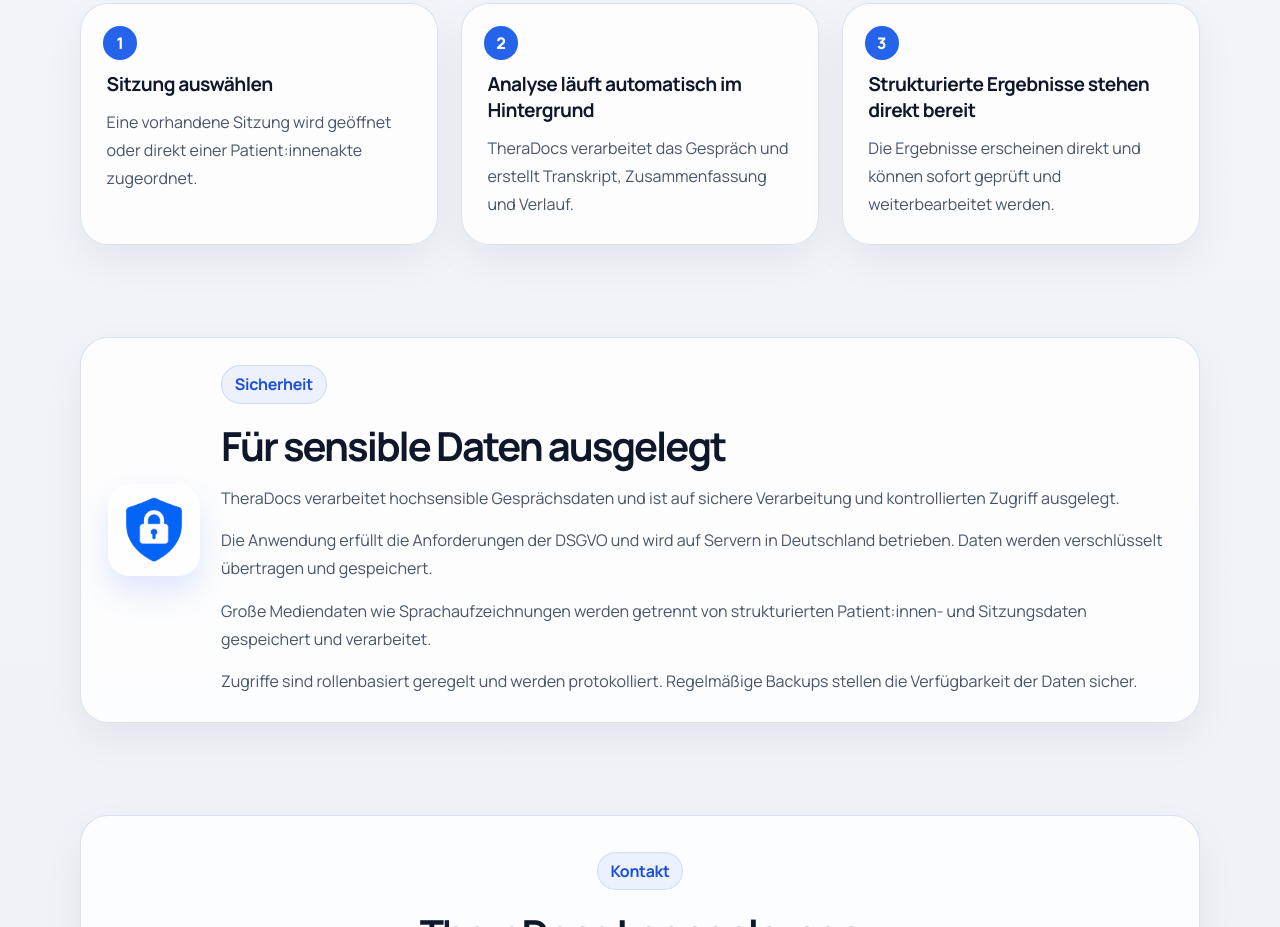
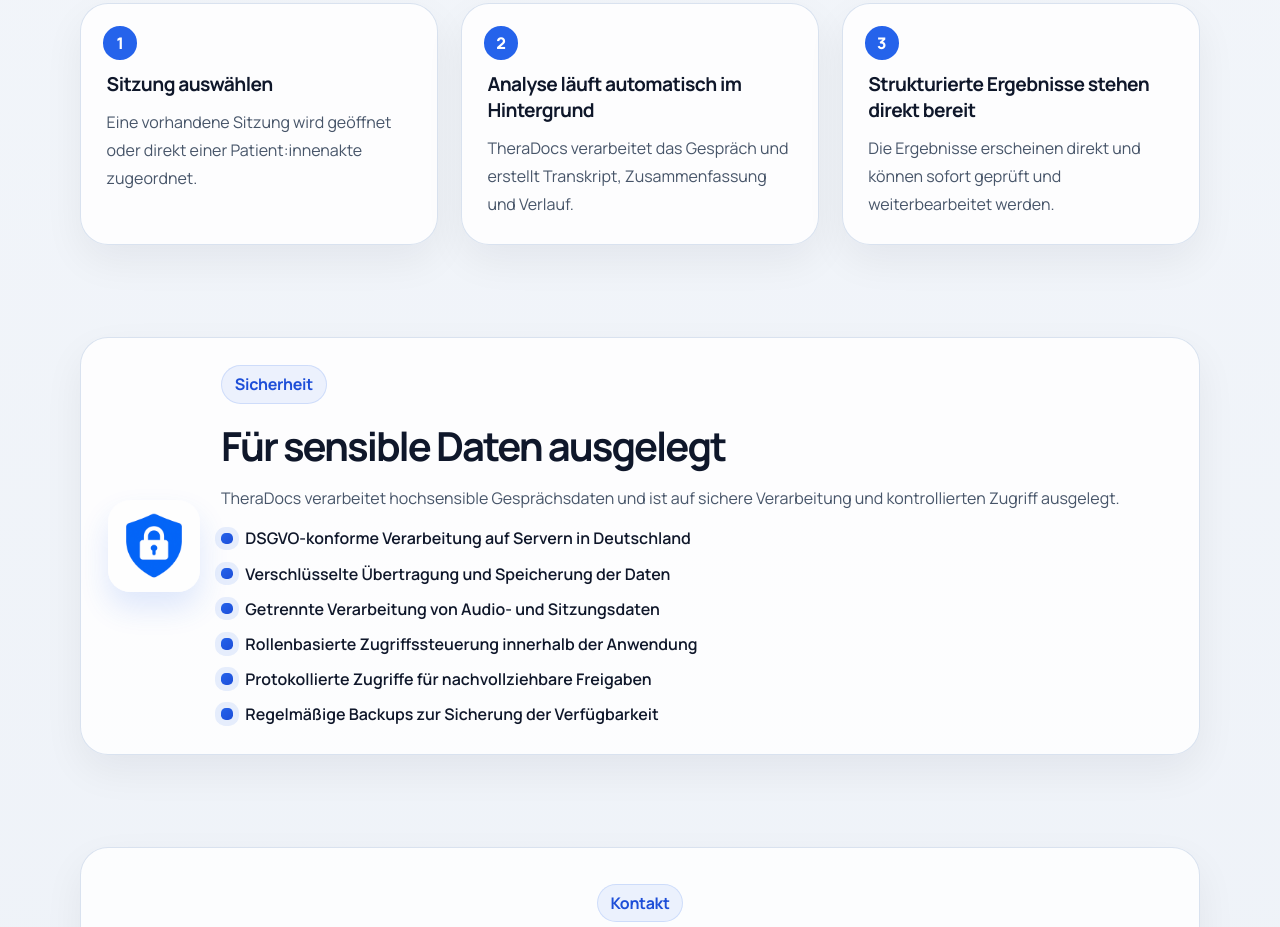
Before and after one commit to Sumora-ai/theradocs-website, a plain HTML site: page index.html in a window 1280 px wide. Shown: the part 3238-4165 px from the top of the page. Drawn offline with Linux system fonts and the light colour scheme.

Commit message:
Textanpassungen 3

```diff
--- a/index.html
+++ b/index.html
@@ -502,7 +502,6 @@
         .availability-note {
             display: flex;
             flex-direction: column;
-            justify-content: space-between;
             background:
                 linear-gradient(180deg, rgba(255, 255, 255, 0.92) 0%, rgba(238, 244, 255, 0.98) 100%);
         }
@@ -514,7 +513,7 @@
         .availability-note .mini-list {
             display: grid;
             gap: 0.65rem;
-            margin-top: 0.65rem;
+            margin-top: 0.55rem;
         }
 
         .mini-list span {
@@ -573,6 +572,40 @@
             height: 92px;
             border-radius: 22px;
             box-shadow: 0 16px 30px rgba(37, 99, 235, 0.14);
+        }
+
+        .security-copy p {
+            margin: 0;
+            color: var(--muted);
+            line-height: 1.75;
+        }
+
+        .security-list {
+            list-style: none;
+            margin: 0.9rem 0 0;
+            padding: 0;
+            display: grid;
+            gap: 0.65rem;
+        }
+
+        .security-list li {
+            display: flex;
+            align-items: flex-start;
+            gap: 0.8rem;
+            color: var(--text);
+            font-weight: 600;
+            line-height: 1.55;
+        }
+
+        .security-list li::before {
+            content: "";
+            width: 0.72rem;
+            height: 0.72rem;
+            margin-top: 0.38rem;
+            flex: 0 0 0.72rem;
+            border-radius: 0.3rem;
+            background: linear-gradient(135deg, var(--accent) 0%, var(--accent-dark) 100%);
+            box-shadow: 0 0 0 6px rgba(37, 99, 235, 0.1);
         }
 
         .contact-card {
@@ -966,11 +999,11 @@
                             <h3>Produkt statt Versprechen</h3>
                             <p>TheraDocs führt Sitzungen, Transkripte, Zusammenfassungen und Verlauf in einer Oberfläche zusammen.</p>
                             <p>Die Abläufe sind direkt nachvollziehbar – von der Sitzung bis zur fertigen Dokumentation.</p>
-                        </div>
-                        <div class="mini-list" aria-label="Kernpunkte der Produktdarstellung">
-                            <span>Eine Sitzung öffnen</span>
-                            <span>Ergebnisse strukturiert anzeigen</span>
-                            <span>Dokumentation weiterbearbeiten</span>
+                            <div class="mini-list" aria-label="Kernpunkte der Produktdarstellung">
+                                <span>Eine Sitzung öffnen</span>
+                                <span>Ergebnisse strukturiert anzeigen</span>
+                                <span>Dokumentation weiterbearbeiten</span>
+                            </div>
                         </div>
                     </aside>
                 </div>
@@ -1011,13 +1044,18 @@
             <div class="container">
                 <div class="card security-panel">
                     <img src="security.png" alt="Icon für sensible Daten und sichere Verarbeitung" />
-                    <div>
+                    <div class="security-copy">
                         <div class="eyebrow">Sicherheit</div>
                         <h2 style="margin: 0.9rem 0 0.7rem; font-size: clamp(1.9rem, 4vw, 2.5rem); letter-spacing: -0.05em;">Für sensible Daten ausgelegt</h2>
-                        <p style="margin: 0; color: var(--muted); line-height: 1.75;">TheraDocs verarbeitet hochsensible Gesprächsdaten und ist auf sichere Verarbeitung und kontrollierten Zugriff ausgelegt.</p>
-                        <p style="margin: 0.9rem 0 0; color: var(--muted); line-height: 1.75;">Die Anwendung erfüllt die Anforderungen der DSGVO und wird auf Servern in Deutschland betrieben. Daten werden verschlüsselt übertragen und gespeichert.</p>
-                        <p style="margin: 0.9rem 0 0; color: var(--muted); line-height: 1.75;">Große Mediendaten wie Sprachaufzeichnungen werden getrennt von strukturierten Patient:innen- und Sitzungsdaten gespeichert und verarbeitet.</p>
-                        <p style="margin: 0.9rem 0 0; color: var(--muted); line-height: 1.75;">Zugriffe sind rollenbasiert geregelt und werden protokolliert. Regelmäßige Backups stellen die Verfügbarkeit der Daten sicher.</p>
+                        <p>TheraDocs verarbeitet hochsensible Gesprächsdaten und ist auf sichere Verarbeitung und kontrollierten Zugriff ausgelegt.</p>
+                        <ul class="security-list" aria-label="Sicherheitsmerkmale von TheraDocs">
+                            <li>DSGVO-konforme Verarbeitung auf Servern in Deutschland</li>
+                            <li>Verschlüsselte Übertragung und Speicherung der Daten</li>
+                            <li>Getrennte Verarbeitung von Audio- und Sitzungsdaten</li>
+                            <li>Rollenbasierte Zugriffssteuerung innerhalb der Anwendung</li>
+                            <li>Protokollierte Zugriffe für nachvollziehbare Freigaben</li>
+                            <li>Regelmäßige Backups zur Sicherung der Verfügbarkeit</li>
+                        </ul>
                     </div>
                 </div>
             </div>
```
